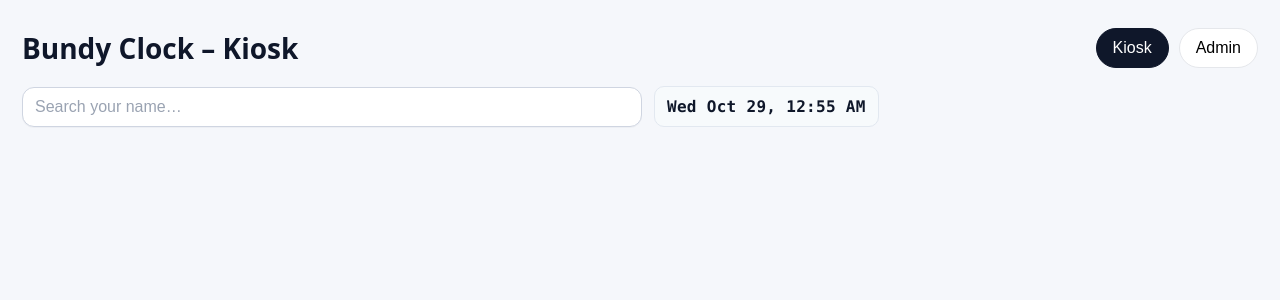
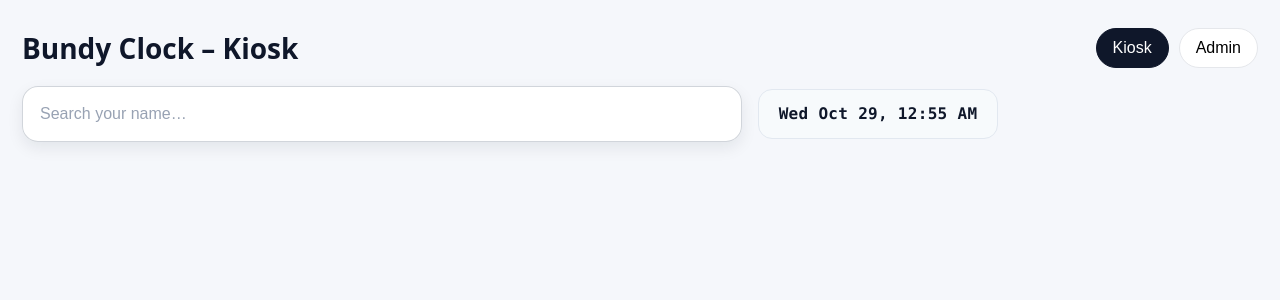
Before and after one commit to Gjoel/bundy-kiosk, a React (Vite) app: page / in a window 1280 px wide. Shown: the top 300 px of the page. Built offline with nearby package versions, Linux system fonts and the light colour scheme; no server answers; the database is empty.

Commit message:
Update styles.css

```diff
--- a/src/styles.css
+++ b/src/styles.css
@@ -240,47 +240,61 @@ body {
   font-size: var(--fs-14);
 }
 
-/* ── Kiosk toolbar & search ───────────────────────────────────── */
+/* ── Kiosk toolbar & search bubble ───────────────────────────── */
 .toolbar {
   display: flex;
   align-items: center;
-  gap: 12px;
+  gap: 16px;
   flex-wrap: wrap;
   margin: 8px 0 20px;
 }
 
-/* Keep your existing .input styles AND add nicer sizing/width here */
+/* Bubble-style search input to match Clock In/Out buttons */
 .input.search-input {
   flex: 1 1 50%;
-  min-width: 260px;
-  max-width: 620px;
-  padding: 10px 12px;
-  border: 1px solid #cfd5e1;
-  border-radius: 12px;
+  min-width: 320px;
+  max-width: 720px;
+
+  height: 56px;
+  padding: 0 18px;
+
   background: #ffffff;
-  box-shadow: 0 1px 0 rgba(16, 24, 40, 0.03);
+  border: 0;
+  border-radius: 16px;
+
+  font-size: 16px;
+  line-height: 56px;
+
+  /* subtle depth like buttons */
+  box-shadow:
+    0 6px 16px rgba(16, 24, 40, 0.08),
+    inset 0 0 0 1px #d1d5db;
   outline: none;
-  transition: border-color 0.15s ease, box-shadow 0.15s ease;
+  transition: box-shadow 0.15s ease, transform 0.05s ease;
 }
 
 .input.search-input::placeholder {
-  color: #9aa3b2;
+  color: #98a2b3;
 }
 
 .input.search-input:focus {
-  border-color: #2563eb;
-  box-shadow: 0 0 0 3px rgba(37, 99, 235, 0.15);
+  /* green-ish focus ring to echo Clock In button accent */
+  box-shadow:
+    0 8px 20px rgba(16, 24, 40, 0.12),
+    inset 0 0 0 2px #22c55e,
+    0 0 0 3px rgba(34, 197, 94, 0.18);
+  transform: translateY(-1px);
 }
 
 /* Time chip: clear, bold, monospaced */
 .clock {
   font: 700 16px/1.2 ui-monospace, SFMono-Regular, Menlo, Monaco, Consolas,
     "Liberation Mono", "Courier New", monospace;
-  padding: 10px 12px;
+  padding: 14px 16px;
   background: #f7fafc;
   border: 1px solid #e2e8f0;
-  border-radius: 10px;
+  border-radius: 14px;
   letter-spacing: 0.3px;
   text-align: center;
-  min-width: 220px;
+  min-width: 240px;
 }
```
